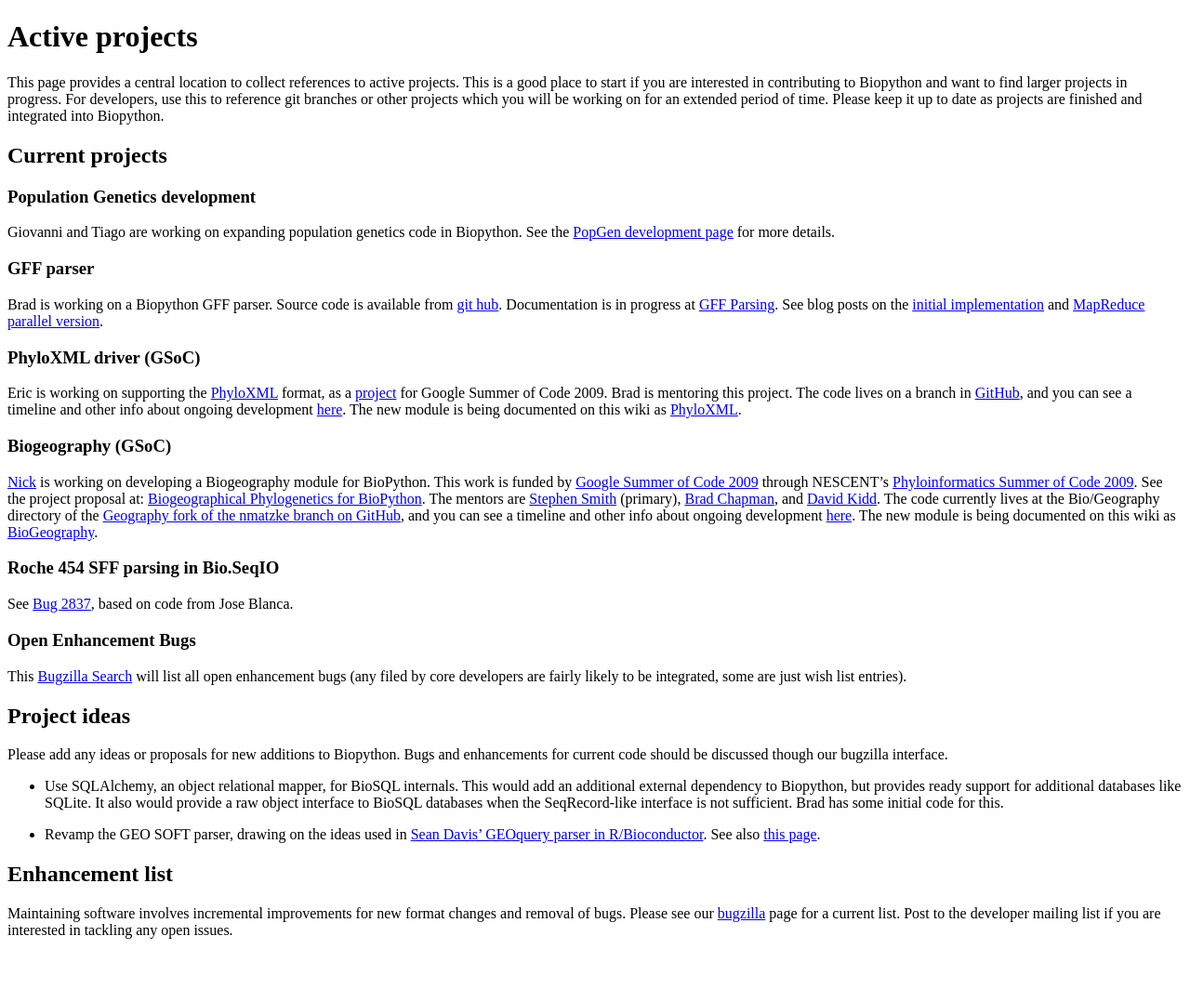
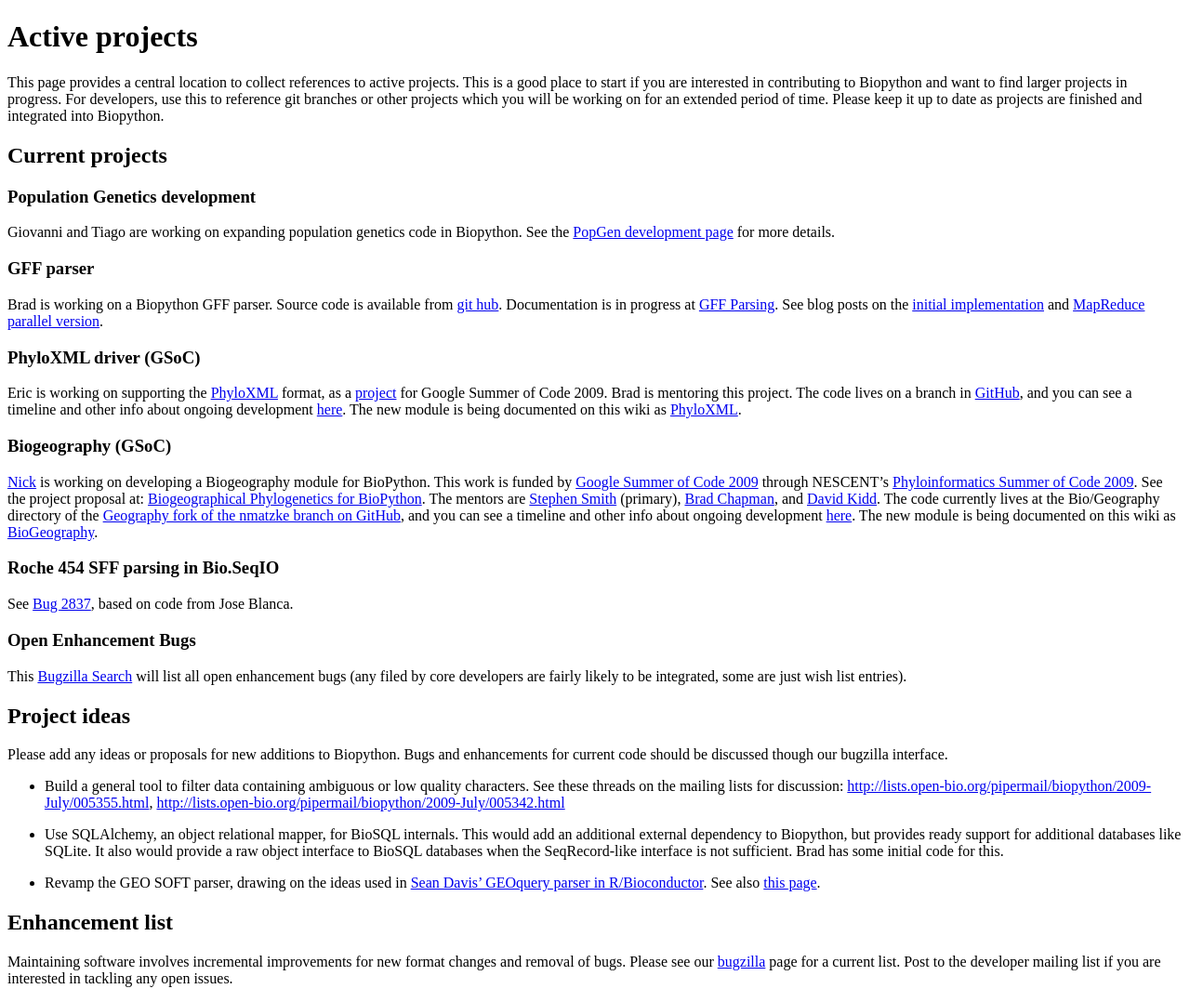
Before and after one commit to biopython/biopython.github.io, a Jekyll site: the page built from wiki/Active_projects.md, in a window 1280 px wide. Shown: the whole page at 93% size. Built offline with Jekyll 4.4.1, drawn with Linux system fonts in a browser that asks for light colours; before the commit the page ends 1026 px from its top, so only the background shows below that.

Commit message:
/* Project ideas */

```diff
--- a/wiki/Active_projects.md
+++ b/wiki/Active_projects.md
@@ -80,6 +80,14 @@ Please add any ideas or proposals for new additions to Biopython. Bugs
 and enhancements for current code should be discussed though our
 bugzilla interface.
 
+-   Build a general tool to filter data containing ambiguous or low
+    quality characters. See these threads on the mailing lists for
+    discussion:
+    <http://lists.open-bio.org/pipermail/biopython/2009-July/005355.html>,
+    <http://lists.open-bio.org/pipermail/biopython/2009-July/005342.html>
+
+<!-- -->
+
 -   Use SQLAlchemy, an object relational mapper, for BioSQL internals.
     This would add an additional external dependency to Biopython, but
     provides ready support for additional databases like SQLite. It also
```
Also changed, not shown: 1 other file.
